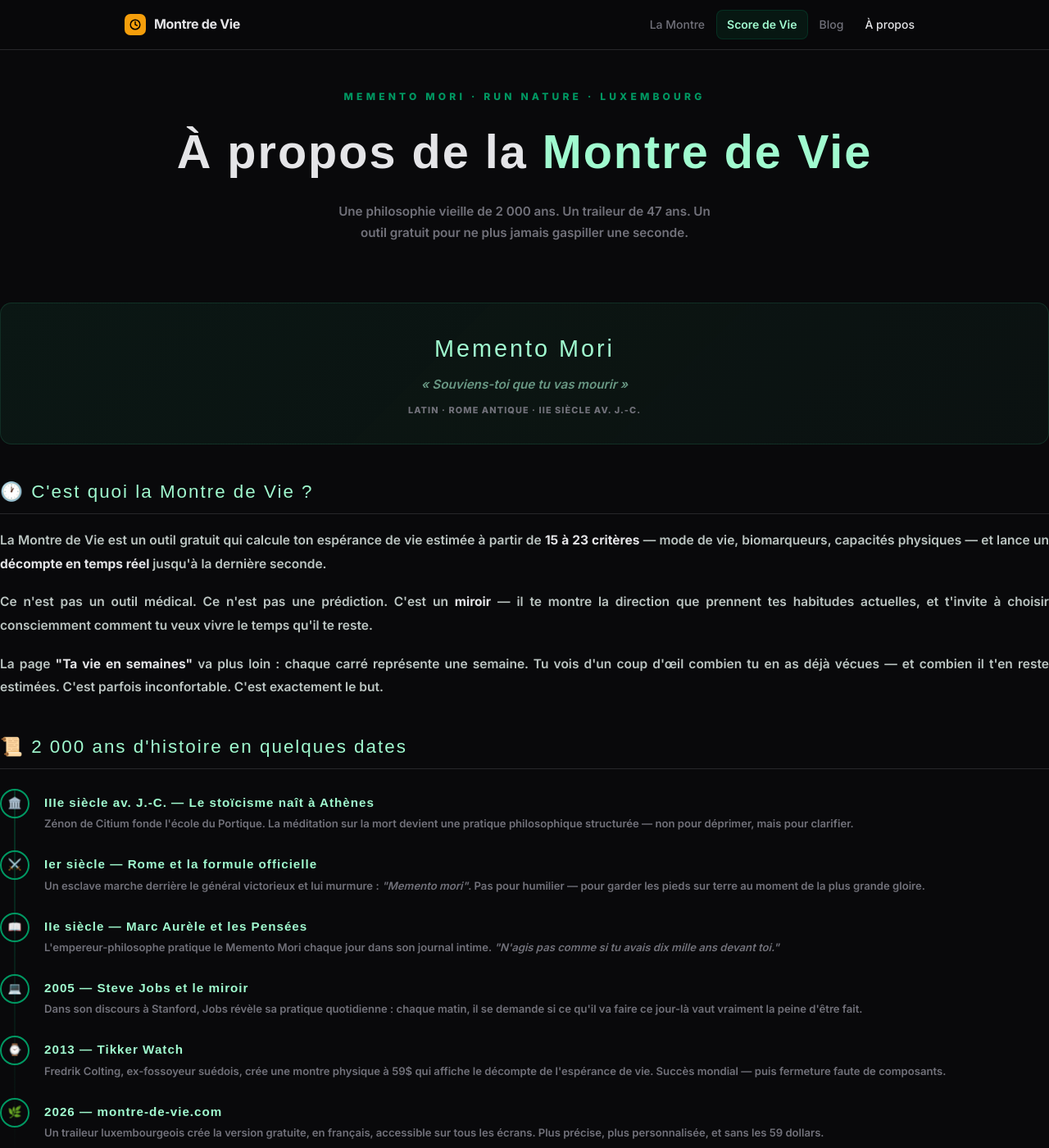
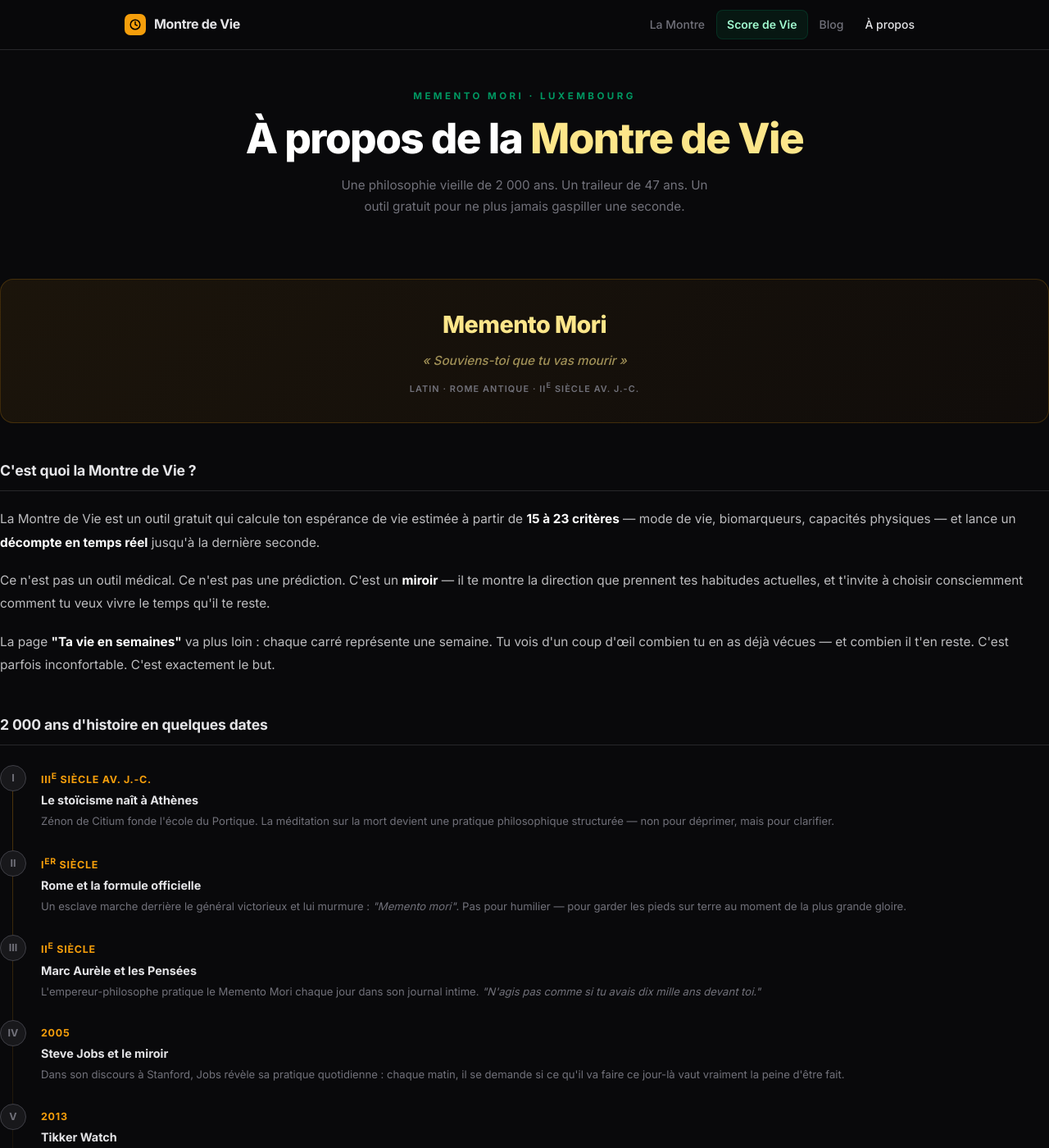
Before and after one commit to SebRunNature/memento-mori, a Jekyll site: the page built from apropos/index.html, in a window 1280 px wide and 1400 px high. Shown: the whole window at 82% size. Built offline with Jekyll 4.4.1, drawn with Linux system fonts in a browser that asks for light colours; some of the changed text lies outside the part shown.

Commit message:
Update index.html

```diff
--- a/apropos/index.html
+++ b/apropos/index.html
@@ -5,172 +5,372 @@ description: "Qui est derrière la Montre de Vie ? L'histoire du Memento Mori, l
 ---
 
 <style>
-  .apropos-hero { text-align: center; padding: 48px 0 40px; }
-  .apropos-eyebrow { font-size: .75rem; letter-spacing: .35em; color: var(--green); text-transform: uppercase; font-weight: 800; margin-bottom: 12px; }
-  .apropos-hero h1 { font-family: 'Bebas Neue', sans-serif; font-size: clamp(2.4rem,6vw,3.6rem); letter-spacing: 2px; color: var(--text); margin-bottom: 14px; }
-  .apropos-hero h1 em { color: var(--green-lt); font-style: normal; }
-  .apropos-hero p { font-size: .95rem; color: var(--muted); font-weight: 600; max-width: 480px; margin: 0 auto; line-height: 1.7; }
+/* ══ PAGE À PROPOS ══════════════════════════════════════════════
+   Le layout default.html fournit déjà .content-wrap (max-width 720px,
+   marges auto, padding 48px 24px). On n'a pas à redéfinir les marges.
+══════════════════════════════════════════════════════════════ */
 
-  .section-title { font-family: 'Bebas Neue', sans-serif; font-size: 1.4rem; letter-spacing: 2px; color: var(--green-lt); border-bottom: 1px solid var(--border); padding-bottom: 8px; margin: 40px 0 18px; }
+/* HERO */
+.ap-hero {
+  text-align: center;
+  padding: 48px 0 44px;
+}
+.ap-eyebrow {
+  font-size: .72rem;
+  letter-spacing: .3em;
+  color: var(--green);
+  text-transform: uppercase;
+  font-weight: 700;
+  margin-bottom: 14px;
+}
+.ap-hero h1 {
+  font-size: clamp(2.2rem, 6vw, 3.2rem);
+  font-weight: 800;
+  letter-spacing: -0.03em;
+  color: #fff;
+  margin-bottom: 16px;
+  line-height: 1.1;
+}
+.ap-hero h1 em { color: var(--amber-lt); font-style: normal; }
+.ap-hero p {
+  font-size: .95rem;
+  color: var(--muted);
+  max-width: 480px;
+  margin: 0 auto;
+  line-height: 1.7;
+}
 
-  .prose { font-size: .97rem; color: rgba(232,245,240,.8); line-height: 1.85; font-weight: 600; margin-bottom: 18px; text-align: justify; }
-  .prose strong { color: var(--text); }
-  .prose em { color: var(--green-lt); font-style: italic; }
+/* CITATION LATINE */
+.latin-quote {
+  text-align: center;
+  padding: 32px 24px;
+  margin: 32px 0;
+  background: linear-gradient(135deg, rgba(245,158,11,.08), rgba(217,119,6,.04));
+  border: 1px solid rgba(245,158,11,.2);
+  border-radius: 16px;
+}
+.latin-quote .lat {
+  font-size: 1.8rem;
+  font-weight: 800;
+  letter-spacing: -0.02em;
+  color: var(--amber-lt);
+  display: block;
+  margin-bottom: 8px;
+}
+.latin-quote .trad {
+  font-size: .95rem;
+  font-style: italic;
+  color: rgba(253,230,138,.6);
+  font-weight: 500;
+}
+.latin-quote .source {
+  font-size: .68rem;
+  color: var(--muted);
+  font-weight: 600;
+  letter-spacing: .1em;
+  text-transform: uppercase;
+  margin-top: 10px;
+  display: block;
+}
 
-  /* Citation latine */
-  .latin-quote { text-align: center; padding: 32px 24px; margin: 32px 0; background: linear-gradient(135deg, rgba(26,107,74,.15), rgba(45,158,114,.06)); border: 1px solid rgba(45,158,114,.2); border-radius: var(--radius); }
-  .latin-quote .lat { font-family: 'Bebas Neue', sans-serif; font-size: 1.8rem; letter-spacing: 3px; color: var(--green-lt); display: block; margin-bottom: 8px; }
-  .latin-quote .trad { font-size: .95rem; font-style: italic; color: rgba(168,240,208,.6); font-weight: 600; }
-  .latin-quote .source { font-size: .68rem; color: var(--muted); font-weight: 800; letter-spacing: .1em; text-transform: uppercase; margin-top: 10px; display: block; }
+/* SECTION TITLE */
+.ap-section-title {
+  font-size: 1.1rem;
+  font-weight: 700;
+  letter-spacing: -0.01em;
+  color: var(--text);
+  border-bottom: 1px solid var(--border);
+  padding-bottom: 10px;
+  margin: 44px 0 20px;
+}
 
-  /* Timeline stoïcienne */
-  .timeline { display: flex; flex-direction: column; gap: 0; margin: 24px 0; position: relative; }
-  .timeline::before { content: ''; position: absolute; left: 17px; top: 0; bottom: 0; width: 2px; background: linear-gradient(to bottom, var(--green), transparent); opacity: .3; }
-  .tl-item { display: flex; gap: 18px; padding-bottom: 22px; position: relative; }
-  .tl-dot { width: 36px; height: 36px; border-radius: 50%; background: var(--card); border: 2px solid var(--green); display: flex; align-items: center; justify-content: center; font-size: .85rem; flex-shrink: 0; z-index: 1; }
-  .tl-content { padding-top: 5px; }
-  .tl-content strong { display: block; font-family: 'Bebas Neue', sans-serif; font-size: .95rem; letter-spacing: 1px; color: var(--green-lt); margin-bottom: 3px; }
-  .tl-content span { font-size: .82rem; color: var(--muted); font-weight: 600; line-height: 1.6; }
+/* PROSE */
+.prose {
+  font-size: .96rem;
+  color: rgba(228,228,231,.82);
+  line-height: 1.85;
+  margin-bottom: 18px;
+}
+.prose strong { color: #fff; font-weight: 700; }
+.prose em { color: var(--amber-lt); font-style: italic; }
 
-  /* Profil Seb */
-  .seb-card { background: var(--card); border: 1px solid var(--border); border-radius: var(--radius); padding: 24px; margin: 28px 0; display: flex; gap: 20px; align-items: flex-start; }
-  .seb-avatar { width: 64px; height: 64px; border-radius: 50%; background: linear-gradient(135deg, var(--green-dk), var(--green)); display: flex; align-items: center; justify-content: center; font-size: 1.8rem; flex-shrink: 0; }
-  .seb-info strong { display: block; font-size: 1rem; color: var(--text); font-weight: 800; margin-bottom: 4px; }
-  .seb-info p { font-size: .82rem; color: var(--muted); font-weight: 600; line-height: 1.65; }
-  .seb-stats { display: flex; flex-wrap: wrap; gap: 8px; margin-top: 12px; }
-  .seb-stat { background: rgba(45,158,114,.1); border: 1px solid rgba(45,158,114,.25); border-radius: 20px; padding: 4px 12px; font-size: .68rem; font-weight: 800; color: var(--green-lt); letter-spacing: .05em; }
+/* BLOCKQUOTE */
+.ap-quote {
+  background: rgba(9,9,11,.4);
+  border-left: 3px solid var(--amber);
+  border-radius: 0 12px 12px 0;
+  padding: 16px 22px;
+  margin: 28px 0;
+  font-style: italic;
+  font-size: .95rem;
+  color: rgba(253,230,138,.7);
+  line-height: 1.75;
+}
+.ap-quote-author {
+  display: block;
+  font-size: .72rem;
+  color: var(--muted);
+  margin-top: 10px;
+  font-style: normal;
+  font-weight: 600;
+  letter-spacing: .05em;
+}
 
-  /* FAQ */
-  .faq-item { background: var(--card); border: 1px solid var(--border); border-radius: 12px; padding: 16px 20px; margin-bottom: 10px; }
-  .faq-q { font-size: .92rem; font-weight: 800; color: var(--green-lt); margin-bottom: 8px; }
-  .faq-a { font-size: .84rem; color: var(--muted); font-weight: 600; line-height: 1.7; text-align: justify; }
-  .tl-content span { font-size: .82rem; color: var(--muted); font-weight: 600; line-height: 1.6; text-align: justify; display: block; }
+/* TIMELINE */
+.timeline {
+  display: flex;
+  flex-direction: column;
+  gap: 0;
+  margin: 24px 0;
+  position: relative;
+}
+.timeline::before {
+  content: '';
+  position: absolute;
+  left: 15px;
+  top: 8px;
+  bottom: 8px;
+  width: 1px;
+  background: linear-gradient(to bottom, var(--amber), transparent);
+  opacity: .3;
+}
+.tl-item {
+  display: flex;
+  gap: 18px;
+  padding-bottom: 24px;
+  position: relative;
+}
+.tl-dot {
+  width: 32px;
+  height: 32px;
+  border-radius: 50%;
+  background: var(--surface);
+  border: 1px solid var(--border2);
+  display: flex;
+  align-items: center;
+  justify-content: center;
+  flex-shrink: 0;
+  z-index: 1;
+  font-size: .78rem;
+  font-weight: 700;
+  color: var(--muted);
+}
+.tl-content { padding-top: 6px; }
+.tl-year {
+  display: block;
+  font-size: .78rem;
+  font-weight: 700;
+  letter-spacing: .06em;
+  text-transform: uppercase;
+  color: var(--amber);
+  margin-bottom: 3px;
+}
+.tl-title {
+  font-size: .9rem;
+  font-weight: 700;
+  color: var(--text);
+  margin-bottom: 4px;
+  display: block;
+}
+.tl-body {
+  font-size: .82rem;
+  color: var(--muted);
+  line-height: 1.65;
+  display: block;
+}
 
-  /* CTA */
-  .cta-wrap { text-align: center; margin: 40px 0; }
-  .cta-wrap a { display: inline-flex; align-items: center; gap: 10px; background: linear-gradient(135deg, var(--green-dk), var(--green)); color: #fff; text-decoration: none; padding: 16px 40px; border-radius: 14px; font-family: 'Bebas Neue', sans-serif; font-size: 1.3rem; letter-spacing: 3px; box-shadow: 0 4px 20px rgba(45,158,114,.3); transition: all .2s; }
-  .cta-wrap a:hover { transform: translateY(-2px); box-shadow: 0 8px 28px rgba(45,158,114,.45); }
+/* CARTE AUTEUR */
+.author-card {
+  background: var(--surface);
+  border: 1px solid var(--border-lt, var(--border));
+  border-radius: 16px;
+  padding: 24px;
+  margin: 28px 0;
+  display: flex;
+  gap: 20px;
+  align-items: flex-start;
+}
+.author-avatar {
+  width: 56px;
+  height: 56px;
+  border-radius: 12px;
+  background: linear-gradient(135deg, var(--amber-dk), var(--amber));
+  display: flex;
+  align-items: center;
+  justify-content: center;
+  flex-shrink: 0;
+}
+.author-avatar svg { width: 28px; height: 28px; color: #000; }
+.author-name {
+  display: block;
+  font-size: .95rem;
+  font-weight: 700;
+  color: #fff;
+  margin-bottom: 6px;
+  letter-spacing: -0.01em;
+}
+.author-bio {
+  font-size: .84rem;
+  color: var(--muted);
+  line-height: 1.65;
+}
+.author-tags {
+  display: flex;
+  flex-wrap: wrap;
+  gap: 6px;
+  margin-top: 12px;
+}
+.author-tag {
+  background: rgba(0,152,98,.08);
+  border: 1px solid rgba(0,152,98,.2);
+  border-radius: 20px;
+  padding: 3px 12px;
+  font-size: .72rem;
+  font-weight: 600;
+  color: var(--green-lt);
+  letter-spacing: .04em;
+}
 
-  @media(max-width:600px) {
-    .apropos-hero { padding: 28px 0 24px; }
-    .apropos-hero h1 { font-size: 2rem; }
-    .apropos-hero p { font-size: .88rem; }
-    .latin-quote { padding: 22px 16px; margin: 20px 0; }
-    .latin-quote .lat { font-size: 1.4rem; letter-spacing: 2px; }
-    .latin-quote .trad { font-size: .85rem; }
-    .section-title { font-size: 1.15rem; margin: 28px 0 14px; }
-    .prose { font-size: .9rem; }
-    .timeline::before { left: 14px; }
-    .tl-dot { width: 30px; height: 30px; font-size: .75rem; flex-shrink: 0; }
-    .tl-item { gap: 12px; padding-bottom: 18px; }
-    .tl-content strong { font-size: .85rem; }
-    .tl-content span { font-size: .78rem; }
-    .seb-card { flex-direction: column; gap: 14px; padding: 18px; }
-    .seb-avatar { width: 52px; height: 52px; font-size: 1.4rem; }
-    .seb-info strong { font-size: .92rem; }
-    .seb-info p { font-size: .78rem; }
-    .seb-stat { font-size: .64rem; padding: 3px 10px; }
-    .faq-item { padding: 14px 16px; }
-    .faq-q { font-size: .85rem; }
-    .faq-a { font-size: .78rem; }
-    .cta-wrap a { padding: 14px 24px; font-size: 1.1rem; letter-spacing: 2px; width: 100%; justify-content: center; }
-  }
+/* FAQ */
+.faq-item {
+  background: var(--surface);
+  border: 1px solid var(--border);
+  border-radius: 12px;
+  padding: 18px 20px;
+  margin-bottom: 10px;
+  transition: border-color .2s;
+}
+.faq-item:hover { border-color: var(--border2); }
+.faq-q {
+  font-size: .9rem;
+  font-weight: 700;
+  color: var(--text);
+  margin-bottom: 8px;
+  letter-spacing: -0.01em;
+}
+.faq-a {
+  font-size: .84rem;
+  color: var(--muted);
+  line-height: 1.7;
+}
+.faq-a strong { color: var(--text); font-weight: 600; }
+
+@media(max-width: 600px) {
+  .ap-hero { padding: 28px 0 24px; }
+  .latin-quote { padding: 22px 16px; }
+  .latin-quote .lat { font-size: 1.4rem; }
+  .author-card { flex-direction: column; gap: 14px; }
+  .timeline::before { left: 11px; }
+  .tl-dot { width: 24px; height: 24px; font-size: .7rem; }
+  .tl-item { gap: 12px; }
+}
 </style>
 
-<!-- HERO -->
-<div class="apropos-hero">
-  <div class="apropos-eyebrow">Memento Mori · Run Nature · Luxembourg</div>
+<!-- ══ HERO ══ -->
+<div class="ap-hero">
+  <div class="ap-eyebrow">Memento Mori · Luxembourg</div>
   <h1>À propos de la <em>Montre de Vie</em></h1>
   <p>Une philosophie vieille de 2 000 ans. Un traileur de 47 ans. Un outil gratuit pour ne plus jamais gaspiller une seconde.</p>
 </div>
 
-<!-- CITATION LATINE -->
+<!-- ══ CITATION ══ -->
 <div class="latin-quote">
   <span class="lat">Memento Mori</span>
   <span class="trad">« Souviens-toi que tu vas mourir »</span>
-  <span class="source">Latin · Rome Antique · IIe siècle av. J.-C.</span>
+  <span class="source">Latin · Rome Antique · II<sup>e</sup> siècle av. J.-C.</span>
 </div>
 
-<!-- C'EST QUOI -->
-<div class="section-title">🕐 C'est quoi la Montre de Vie ?</div>
+<!-- ══ C'EST QUOI ══ -->
+<h2 class="ap-section-title">C'est quoi la Montre de Vie ?</h2>
 
 <p class="prose">La Montre de Vie est un outil gratuit qui calcule ton espérance de vie estimée à partir de <strong>15 à 23 critères</strong> — mode de vie, biomarqueurs, capacités physiques — et lance un <strong>décompte en temps réel</strong> jusqu'à la dernière seconde.</p>
 
 <p class="prose">Ce n'est pas un outil médical. Ce n'est pas une prédiction. C'est un <strong>miroir</strong> — il te montre la direction que prennent tes habitudes actuelles, et t'invite à choisir consciemment comment tu veux vivre le temps qu'il te reste.</p>
 
-<p class="prose">La page <strong>"Ta vie en semaines"</strong> va plus loin : chaque carré représente une semaine. Tu vois d'un coup d'œil combien tu en as déjà vécues — et combien il t'en reste estimées. C'est parfois inconfortable. C'est exactement le but.</p>
+<p class="prose">La page <strong>"Ta vie en semaines"</strong> va plus loin : chaque carré représente une semaine. Tu vois d'un coup d'œil combien tu en as déjà vécues — et combien il t'en reste. C'est parfois inconfortable. C'est exactement le but.</p>
 
-<!-- HISTOIRE -->
-<div class="section-title">📜 2 000 ans d'histoire en quelques dates</div>
+<!-- ══ HISTOIRE ══ -->
+<h2 class="ap-section-title">2 000 ans d'histoire en quelques dates</h2>
 
 <div class="timeline">
   <div class="tl-item">
-    <div class="tl-dot">🏛️</div>
+    <div class="tl-dot">I</div>
     <div class="tl-content">
-      <strong>IIIe siècle av. J.-C. — Le stoïcisme naît à Athènes</strong>
-      <span>Zénon de Citium fonde l'école du Portique. La méditation sur la mort devient une pratique philosophique structurée — non pour déprimer, mais pour clarifier.</span>
+      <span class="tl-year">III<sup>e</sup> siècle av. J.-C.</span>
+      <span class="tl-title">Le stoïcisme naît à Athènes</span>
+      <span class="tl-body">Zénon de Citium fonde l'école du Portique. La méditation sur la mort devient une pratique philosophique structurée — non pour déprimer, mais pour clarifier.</span>
     </div>
   </div>
   <div class="tl-item">
-    <div class="tl-dot">⚔️</div>
+    <div class="tl-dot">II</div>
     <div class="tl-content">
-      <strong>Ier siècle — Rome et la formule officielle</strong>
-      <span>Un esclave marche derrière le général victorieux et lui murmure : <em>"Memento mori"</em>. Pas pour humilier — pour garder les pieds sur terre au moment de la plus grande gloire.</span>
+      <span class="tl-year">I<sup>er</sup> siècle</span>
+      <span class="tl-title">Rome et la formule officielle</span>
+      <span class="tl-body">Un esclave marche derrière le général victorieux et lui murmure : <em>"Memento mori"</em>. Pas pour humilier — pour garder les pieds sur terre au moment de la plus grande gloire.</span>
     </div>
   </div>
   <div class="tl-item">
-    <div class="tl-dot">📖</div>
+    <div class="tl-dot">III</div>
     <div class="tl-content">
-      <strong>IIe siècle — Marc Aurèle et les Pensées</strong>
-      <span>L'empereur-philosophe pratique le Memento Mori chaque jour dans son journal intime. <em>"N'agis pas comme si tu avais dix mille ans devant toi."</em></span>
+      <span class="tl-year">II<sup>e</sup> siècle</span>
+      <span class="tl-title">Marc Aurèle et les Pensées</span>
+      <span class="tl-body">L'empereur-philosophe pratique le Memento Mori chaque jour dans son journal intime. <em>"N'agis pas comme si tu avais dix mille ans devant toi."</em></span>
     </div>
   </div>
   <div class="tl-item">
-    <div class="tl-dot">💻</div>
+    <div class="tl-dot">IV</div>
     <div class="tl-content">
-      <strong>2005 — Steve Jobs et le miroir</strong>
-      <span>Dans son discours à Stanford, Jobs révèle sa pratique quotidienne : chaque matin, il se demande si ce qu'il va faire ce jour-là vaut vraiment la peine d'être fait.</span>
+      <span class="tl-year">2005</span>
+      <span class="tl-title">Steve Jobs et le miroir</span>
+      <span class="tl-body">Dans son discours à Stanford, Jobs révèle sa pratique quotidienne : chaque matin, il se demande si ce qu'il va faire ce jour-là vaut vraiment la peine d'être fait.</span>
     </div>
   </div>
   <div class="tl-item">
-    <div class="tl-dot">⌚</div>
+    <div class="tl-dot">V</div>
     <div class="tl-content">
-      <strong>2013 — Tikker Watch</strong>
-      <span>Fredrik Colting, ex-fossoyeur suédois, crée une montre physique à 59$ qui affiche le décompte de l'espérance de vie. Succès mondial — puis fermeture faute de composants.</span>
+      <span class="tl-year">2013</span>
+      <span class="tl-title">Tikker Watch</span>
+      <span class="tl-body">Fredrik Colting, ex-fossoyeur suédois, crée une montre physique à 59$ qui affiche le décompte de l'espérance de vie. Succès mondial — puis fermeture faute de composants.</span>
     </div>
   </div>
   <div class="tl-item">
-    <div class="tl-dot">🌿</div>
+    <div class="tl-dot">VI</div>
     <div class="tl-content">
-      <strong>2026 — montre-de-vie.com</strong>
-      <span>Un traileur luxembourgeois crée la version gratuite, en français, accessible sur tous les écrans. Plus précise, plus personnalisée, et sans les 59 dollars.</span>
+      <span class="tl-year">2026</span>
+      <span class="tl-title">montre-de-vie.com</span>
+      <span class="tl-body">Un traileur luxembourgeois crée la version gratuite, en français, accessible sur tous les écrans. Plus précise, plus personnalisée, et sans les 59 dollars.</span>
     </div>
   </div>
 </div>
 
-<!-- SEB -->
-<div class="section-title">🏔️ Qui est derrière ce projet ?</div>
+<!-- ══ QUI ══ -->
+<h2 class="ap-section-title">Qui est derrière ce projet ?</h2>
 
-<div class="seb-card">
-  <div class="seb-avatar">🏃</div>
-  <div class="seb-info">
-    <strong>Sébastien Salomon — Run Nature · Luxembourg</strong>
-    <p>47 ans, M45, traileur luxembourgeois. Je cours les sentiers du Grand-Duché depuis des années — l'Uelzechtdalltrail, les crêtes de l'Ardenne, les forêts de la Petite Suisse luxembourgeoise. J'écris sur run-nature.com ce que je vis, ce que je teste, et ce que les données confirment.</p>
-    <p style="margin-top:8px">La Montre de Vie est née d'une conviction simple : les données sur la longévité existent, elles sont publiques, et elles devraient être accessibles à tous — pas seulement à ceux qui peuvent payer un coach de santé.</p>
-    <div class="seb-stats">
-      <span class="seb-stat">VO₂max 54</span>
-      <span class="seb-stat">Âge bio 37-38 ans</span>
-      <span class="seb-stat">CRP &lt; 1 mg/L</span>
-      <span class="seb-stat">VFC moy. 27ms</span>
-      <span class="seb-stat">Luxembourg 🇱🇺</span>
+<div class="author-card">
+  <div class="author-avatar">
+    <!-- Logo horloge SVG -->
+    <svg viewBox="0 0 24 24" fill="none" stroke="currentColor" stroke-width="2.5" stroke-linecap="round" stroke-linejoin="round">
+      <circle cx="12" cy="12" r="10"/><polyline points="12 6 12 12 16 14"/>
+    </svg>
+  </div>
+  <div>
+    <span class="author-name">Sébastien Salomon — Luxembourg</span>
+    <p class="author-bio">47 ans, traileur luxembourgeois. Je cours les sentiers du Grand-Duché — l'Uelzechtdalltrail, les crêtes de l'Ardenne, les forêts de la Petite Suisse luxembourgeoise. J'écris sur run-nature.com ce que je vis, ce que je teste, et ce que les données confirment.</p>
+    <p class="author-bio" style="margin-top:8px">La Montre de Vie est née d'une conviction simple : les données sur la longévité existent, elles sont publiques, et elles devraient être accessibles à tous — pas seulement à ceux qui peuvent payer un coach de santé.</p>
+    <div class="author-tags">
+      <span class="author-tag">Trail running</span>
+      <span class="author-tag">Luxembourg</span>
+      <span class="author-tag">Longévité</span>
+      <span class="author-tag">Stoïcisme</span>
+      <span class="author-tag">Run Nature</span>
     </div>
   </div>
 </div>
 
 <p class="prose">Ce projet est un <strong>défi personnel</strong> — créer une vraie app mobile à partir de zéro, sans être développeur, en apprenant sur le tas. La Montre de Vie est la première étape. La suite arrive.</p>
 
-<!-- PHILOSOPHIE -->
-<div class="section-title">🧠 Pourquoi le Memento Mori n'est pas morbide</div>
+<!-- ══ PHILOSOPHIE ══ -->
+<h2 class="ap-section-title">Pourquoi le Memento Mori n'est pas morbide</h2>
 
 <p class="prose">La première réaction quand on parle de Memento Mori, c'est souvent : <em>"C'est glauque."</em> C'est exactement l'opposé.</p>
 
@@ -178,13 +378,13 @@ description: "Qui est derrière la Montre de Vie ? L'histoire du Memento Mori, l
 
 <p class="prose">Les études le confirment : les personnes qui pensent régulièrement à leur mortalité font <strong>de meilleurs choix de santé</strong>, ont des <strong>relations plus profondes</strong>, et rapportent un <strong>niveau de bien-être plus élevé</strong>. Ce n'est pas de la philosophie abstraite — c'est de la psychologie comportementale.</p>
 
-<blockquote style="background:rgba(45,158,114,.06);border-left:3px solid var(--green);border-radius:0 10px 10px 0;padding:14px 20px;margin:24px 0;font-style:italic;font-size:.95rem;color:rgba(168,240,208,.6);line-height:1.7;font-weight:600">
+<div class="ap-quote">
   « À 47 ans, je ne cours plus pour battre des records absolus. Je cours pour durer. Pour rester solide. Pour continuer à prendre du plaisir sur les sentiers du Luxembourg, année après année. Ce décompte m'aide à garder le cap. »
-  <span style="display:block;font-size:.72rem;color:var(--muted);margin-top:8px;font-style:normal;font-weight:800">— Sébastien, Run Nature</span>
-</blockquote>
+  <span class="ap-quote-author">— Sébastien, Run Nature</span>
+</div>
 
-<!-- FAQ -->
-<div class="section-title">❓ Questions fréquentes</div>
+<!-- ══ FAQ ══ -->
+<h2 class="ap-section-title">Questions fréquentes</h2>
 
 <div class="faq-item">
   <div class="faq-q">L'espérance de vie calculée est-elle précise ?</div>
@@ -198,22 +398,10 @@ description: "Qui est derrière la Montre de Vie ? L'histoire du Memento Mori, l
 
 <div class="faq-item">
   <div class="faq-q">Pourquoi c'est gratuit ?</div>
-  <div class="faq-a">Parce que l'accès à ces informations ne devrait pas coûter 59 dollars. Tikker Watch était une belle idée mais un produit payant. La Montre de Vie est la version open et accessible — pour tout le monde, pas seulement ceux qui peuvent se payer un gadget.</div>
+  <div class="faq-a">Parce que l'accès à ces informations ne devrait pas coûter 59 dollars. Tikker Watch était une belle idée mais un produit payant. La Montre de Vie est la version ouverte et accessible — pour tout le monde, pas seulement ceux qui peuvent se payer un gadget.</div>
 </div>
 
 <div class="faq-item">
   <div class="faq-q">C'est quoi la suite du projet ?</div>
-  <div class="faq-a">Une vraie app mobile sur le Play Store et l'App Store — installable, avec notifications optionnelles et suivi dans le temps. Le développement est en cours. Si tu veux suivre l'évolution, rejoins Run Nature sur les réseaux.</div>
+  <div class="faq-a">Une vraie app mobile sur le Play Store et l'App Store — installable, avec notifications optionnelles et suivi dans le temps. Le développement est en cours. Si tu veux suivre l'évolution, rejoins Run Nature.</div>
 </div>
-
-<!-- CTA -->
-<div class="cta-wrap">
-  <a href="https://montre-de-vie.com/montre/">⏱ Lancer ma Montre de Vie</a>
-</div>
-
-<!-- LIENS -->
-<div style="text-align:center;margin-top:16px">
-  <a href="https://run-nature.com/" target="_blank" style="color:var(--green);font-weight:800;font-size:.85rem;text-decoration:none;margin:0 12px">🌿 Run Nature</a>
-  <a href="https://www.tiktok.com/@seb.run.lux" target="_blank" style="color:var(--green);font-weight:800;font-size:.85rem;text-decoration:none;margin:0 12px">🎬 TikTok</a>
-  <a href="https://strava.app.link/DEw8pXyyl0b" target="_blank" style="color:var(--green);font-weight:800;font-size:.85rem;text-decoration:none;margin:0 12px">🟠 Strava</a>
-</div>
```
